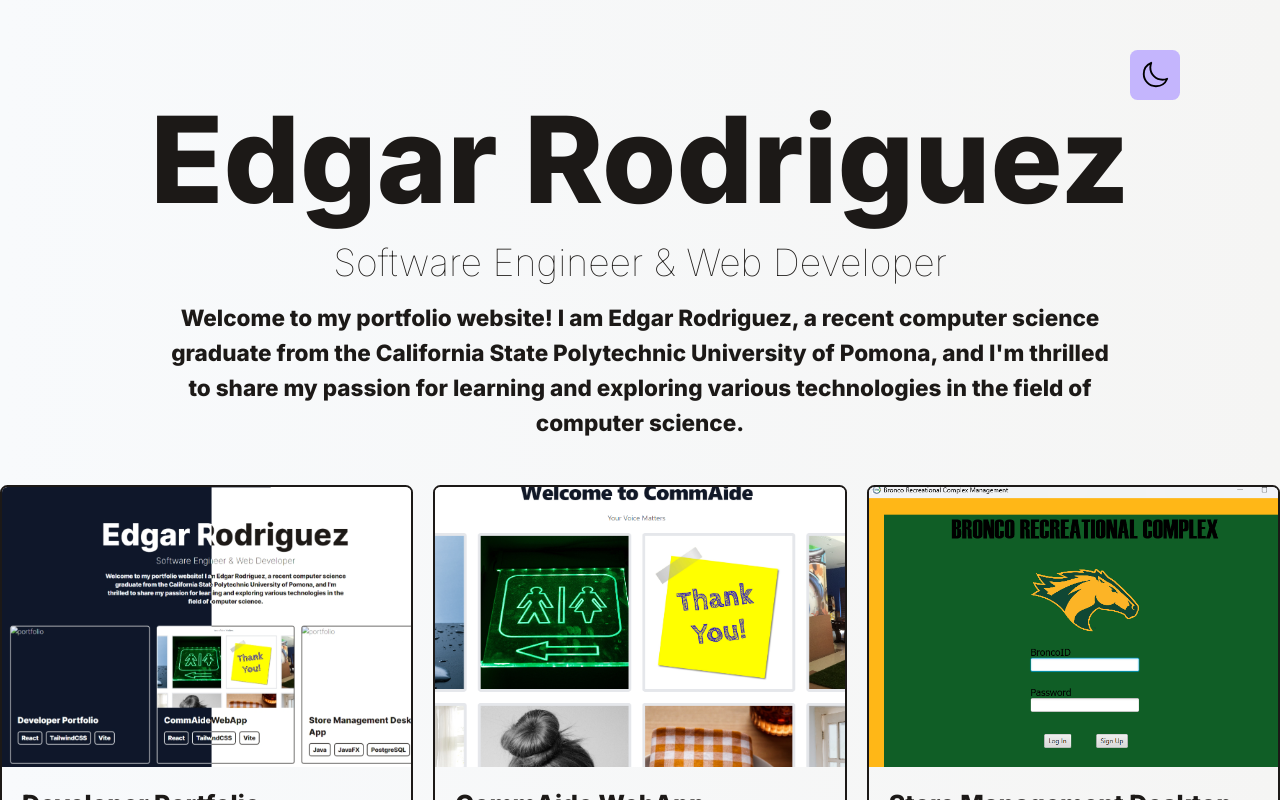
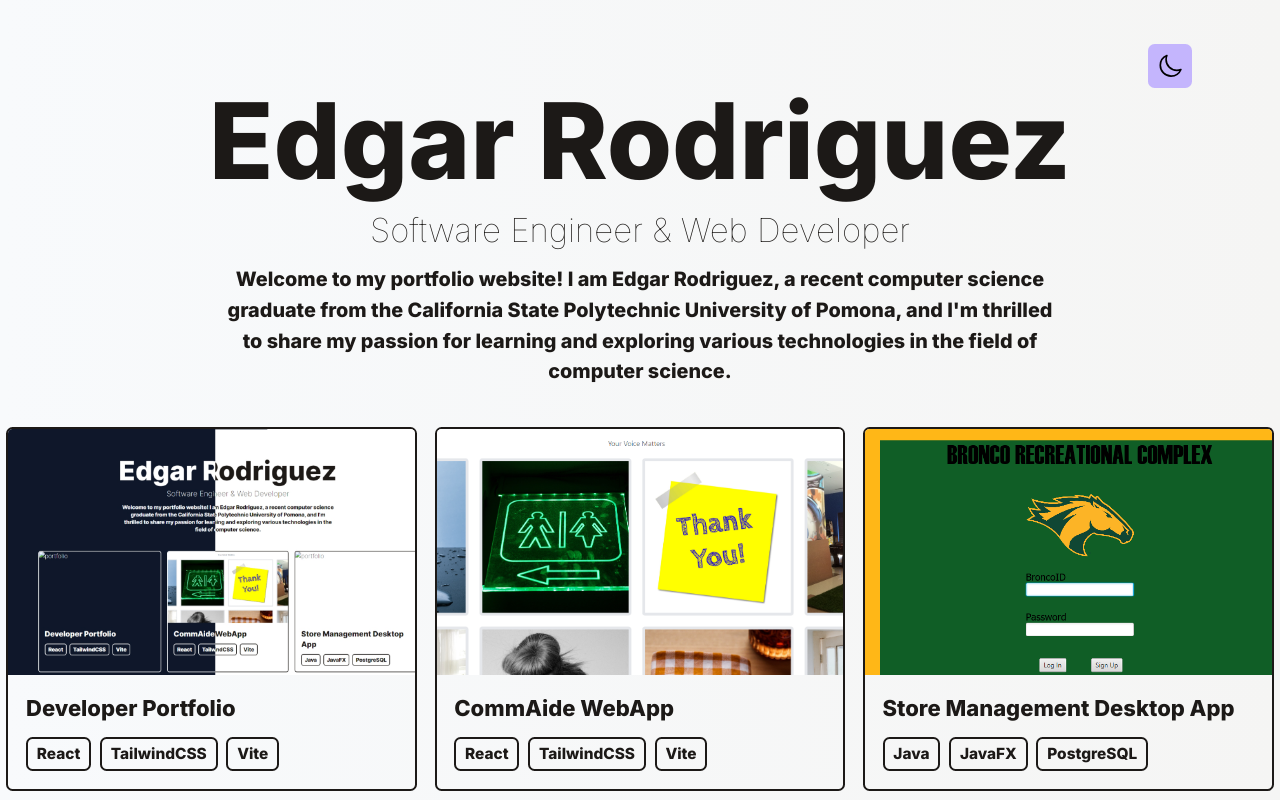
Before and after one commit to Meelol/portfolio-website, a React (Vite) app: page / in a window 1280 px wide. Shown: the top 800 px of the page. Built offline with nearby package versions, Linux system fonts and the light colour scheme; what tailwindcss-animated would draw is missing.

Commit message:
Finish Home Page

```diff
--- a/src/styles/tailwind.css
+++ b/src/styles/tailwind.css
@@ -2,11 +2,11 @@
 @tailwind components;
 @tailwind utilities;
 html {
-    zoom: 1.25;
+    zoom: 1.10;
   }
 @-moz-document url-prefix() {
     html {
-      transform: scale(1.25);
+      transform: scale(1.10);
       transform-origin: top left;
     }
 }
```
